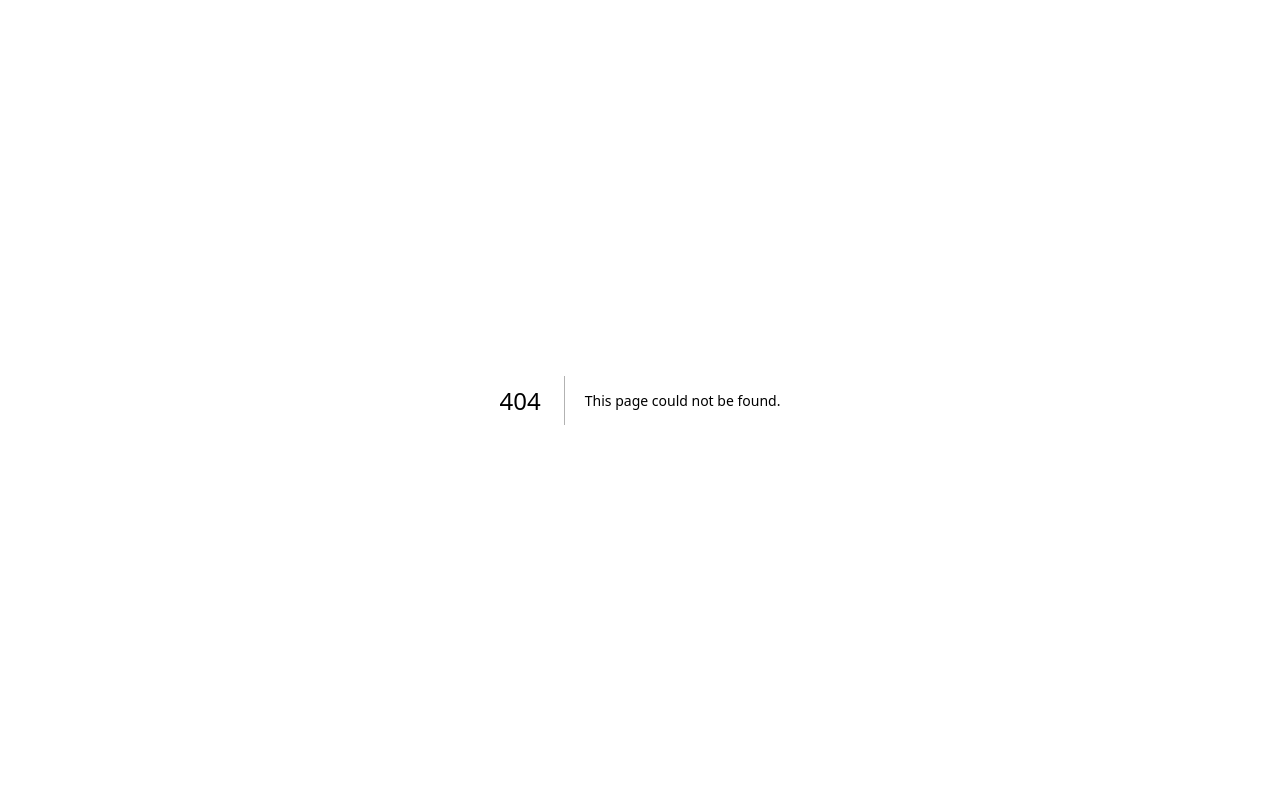
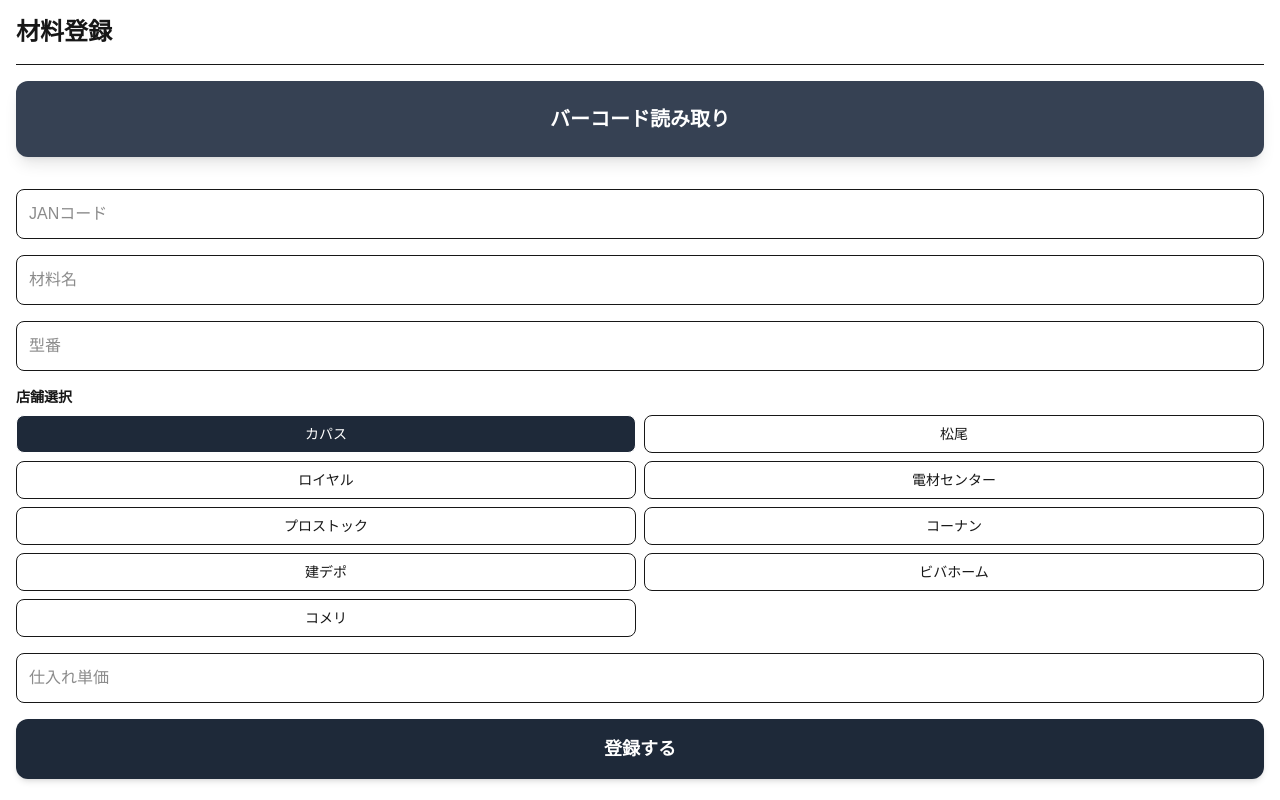
Before and after one commit to atec21793-debug/zaiko-app, a Next.js app: page /manage in a window 1280 px wide. Before the commit this address had no page. Built offline with nearby package versions, Linux system fonts and the light colour scheme; no server answers.

Commit message:
first commit

```diff
--- /dev/null
+++ b/app/components/BarcodeScanner.tsx
@@ -0,0 +1,43 @@
+'use client';
+import { useEffect } from 'react';
+import { Html5Qrcode } from 'html5-qrcode';
+
+export default function BarcodeScanner({ onScan }: { onScan: (text: string) => void }) {
+  useEffect(() => {
+    // ID "reader" の要素を作成
+    const config = { fps: 10, qrbox: { width: 250, height: 100 } };
+    const html5QrCode = new Html5Qrcode("reader");
+
+    // 背面カメラ(environment)を指定して起動
+    html5QrCode.start(
+      { facingMode: { exact: "environment" } },
+      config,
+      (decodedText) => {
+        onScan(decodedText);
+        html5QrCode.stop();
+      },
+      (errorMessage) => {
+        // 読み取り中のエラーは無視
+      }
+    ).catch((err) => {
+      // 背面カメラがない場合、デフォルトのカメラで再試行
+      html5QrCode.start(
+        { facingMode: "user" },
+        config,
+        (decodedText) => {
+          onScan(decodedText);
+          html5QrCode.stop();
+        },
+        () => {}
+      ).catch((err) => console.error("カメラ起動失敗:", err));
+    });
+
+    return () => {
+      if (html5QrCode.isScanning) {
+        html5QrCode.stop().catch(() => {});
+      }
+    };
+  }, [onScan]);
+
+  return <div id="reader" className="w-full"></div>;
+}
--- /dev/null
+++ b/app/lib/supabaseClient.ts
@@ -0,0 +1,7 @@
+// app/lib/supabaseClient.ts
+import { createClient } from '@supabase/supabase-js';
+
+const supabaseUrl = process.env.NEXT_PUBLIC_SUPABASE_URL!;
+const supabaseKey = process.env.NEXT_PUBLIC_SUPABASE_ANON_KEY!;
+
+export const supabase = createClient(supabaseUrl, supabaseKey);
--- /dev/null
+++ b/app/manage/page.tsx
@@ -0,0 +1,93 @@
+'use client';
+import { useState } from 'react';
+import { supabase } from '../lib/supabaseClient';
+import BarcodeScanner from '../components/BarcodeScanner';
+
+export default function ManagePage() {
+  const [formData, setFormData] = useState({
+    barcode: '',
+    name: '',
+    model_number: '',
+    store_name: 'カパス',
+    price: ''
+  });
+  const [isScanning, setIsScanning] = useState(false);
+
+  const stores = ['カパス', '松尾', 'ロイヤル', '電材センター', 'プロストック', 'コーナン', '建デポ', 'ビバホーム', 'コメリ'];
+
+  const onScanSuccess = (text: string) => {
+    setFormData({ ...formData, barcode: text });
+    setIsScanning(false);
+  };
+
+  const handleSubmit = async (e: React.FormEvent) => {
+    e.preventDefault();
+    const { error: prodError } = await supabase.from('products').insert([{
+      barcode: formData.barcode,
+      name: formData.name,
+      model_number: formData.model_number
+    }]);
+    const { error: priceError } = await supabase.from('unit_prices').insert([{
+      barcode: formData.barcode,
+      store_name: formData.store_name,
+      price: parseFloat(formData.price)
+    }]);
+
+    if (prodError || priceError) {
+      alert('登録失敗: ' + (prodError?.message || priceError?.message));
+    } else {
+      alert('登録しました！');
+      setFormData({ barcode: '', name: '', model_number: '', store_name: 'カパス', price: '' });
+    }
+  };
+
+  return (
+    <main className="p-4">
+      <h1 className="text-2xl font-bold mb-4">材料登録</h1>
+      <hr className="mb-4" />
+
+      {/* バーコード読み取りボタン / スキャナー表示エリア */}
+      {isScanning ? (
+        <div className="mb-8">
+          <BarcodeScanner onScan={onScanSuccess} />
+          <button onClick={() => setIsScanning(false)} className="w-full mt-2 bg-red-600 text-white p-2 rounded">キャンセル</button>
+        </div>
+      ) : (
+        <button
+          onClick={() => setIsScanning(true)}
+          className="w-full bg-gray-700 text-white p-6 rounded-xl font-bold text-xl shadow-lg mb-8"
+        >
+          バーコード読み取り
+        </button>
+      )}
+
+      <form onSubmit={handleSubmit} className="space-y-4">
+        <input type="text" placeholder="JANコード" className="w-full p-3 border rounded-lg" value={formData.barcode} onChange={(e) => setFormData({...formData, barcode: e.target.value})} required />
+        <input type="text" placeholder="材料名" className="w-full p-3 border rounded-lg" value={formData.name} onChange={(e) => setFormData({...formData, name: e.target.value})} required />
+        <input type="text" placeholder="型番" className="w-full p-3 border rounded-lg" value={formData.model_number} onChange={(e) => setFormData({...formData, model_number: e.target.value})} />
+
+        <div className="space-y-2">
+          <label className="block text-sm font-bold">店舗選択</label>
+          <div className="grid grid-cols-2 gap-2">
+            {stores.map((store) => (
+              <button
+                key={store}
+                type="button"
+                onClick={() => setFormData({...formData, store_name: store})}
+                className={`p-2 text-sm border rounded-lg ${formData.store_name === store ? 'bg-gray-800 text-white' : 'bg-white'}`}
+              >
+                {store}
+              </button>
+            ))}
+          </div>
+        </div>
+
+        <input type="number" placeholder="仕入れ単価" className="w-full p-3 border rounded-lg" value={formData.price} onChange={(e) => setFormData({...formData, price: e.target.value})} required />
+
+        <button type="submit" className="w-full bg-gray-800 text-white p-4 rounded-xl font-bold text-lg shadow-md">
+          登録する
+        </button>
+      </form>
+    </main>
+  );
+}
--- a/app/page.tsx
+++ b/app/page.tsx
@@ -1,65 +1,39 @@
-import Image from "next/image";
+import Link from 'next/link';
 
 export default function Home() {
+  const menuItems = [
+    { name: '入庫', href: '/receive', color: 'bg-gray-800' },
+    { name: '出庫', href: '/dispatch', color: 'bg-gray-800' },
+    { name: '材料管理', href: '/manage', color: 'bg-gray-800' },
+    { name: '履歴・集計', href: '/history', color: 'bg-gray-800' },
+    { name: '在庫一覧', href: '/inventory', color: 'bg-gray-800' },
+  ];
+
   return (
-    <div className="flex flex-col flex-1 items-center justify-center bg-zinc-50 font-sans dark:bg-black">
-      <main className="flex flex-1 w-full max-w-3xl flex-col items-center justify-between py-32 px-16 bg-white dark:bg-black sm:items-start">
-        <Image
-          className="dark:invert"
-          src="/next.svg"
-          alt="Next.js logo"
-          width={100}
-          height={20}
-          priority
-        />
-        <div className="flex flex-col items-center gap-6 text-center sm:items-start sm:text-left">
-          <h1 className="max-w-xs text-3xl font-semibold leading-10 tracking-tight text-black dark:text-zinc-50">
-            To get started, edit the page.tsx file.
-          </h1>
-          <p className="max-w-md text-lg leading-8 text-zinc-600 dark:text-zinc-400">
-            Looking for a starting point or more instructions? Head over to{" "}
-            <a
-              href="https://vercel.com/templates?framework=next.js&utm_source=create-next-app&utm_medium=appdir-template-tw&utm_campaign=create-next-app"
-              className="font-medium text-zinc-950 dark:text-zinc-50"
-            >
-              Templates
-            </a>{" "}
-            or the{" "}
-            <a
-              href="https://nextjs.org/learn?utm_source=create-next-app&utm_medium=appdir-template-tw&utm_campaign=create-next-app"
-              className="font-medium text-zinc-950 dark:text-zinc-50"
-            >
-              Learning
-            </a>{" "}
-            center.
-          </p>
-        </div>
-        <div className="flex flex-col gap-4 text-base font-medium sm:flex-row">
-          <a
-            className="flex h-12 w-full items-center justify-center gap-2 rounded-full bg-foreground px-5 text-background transition-colors hover:bg-[#383838] dark:hover:bg-[#ccc] md:w-[158px]"
-            href="https://vercel.com/new?utm_source=create-next-app&utm_medium=appdir-template-tw&utm_campaign=create-next-app"
-            target="_blank"
-            rel="noopener noreferrer"
-          >
-            <Image
-              className="dark:invert"
-              src="/vercel.svg"
-              alt="Vercel logomark"
-              width={16}
-              height={16}
-            />
-            Deploy Now
-          </a>
-          <a
-            className="flex h-12 w-full items-center justify-center rounded-full border border-solid border-black/[.08] px-5 transition-colors hover:border-transparent hover:bg-black/[.04] dark:border-white/[.145] dark:hover:bg-[#1a1a1a] md:w-[158px]"
-            href="https://nextjs.org/docs?utm_source=create-next-app&utm_medium=appdir-template-tw&utm_campaign=create-next-app"
-            target="_blank"
-            rel="noopener noreferrer"
-          >
-            Documentation
-          </a>
-        </div>
-      </main>
-    </div>
+    <main className="min-h-screen p-4 bg-gray-50">
+      <h1 className="text-xl font-bold mb-6 text-center">在庫管理システム</h1>
+
+      <div className="grid grid-cols-2 gap-4 mb-4">
+        {menuItems.slice(0, 2).map((item) => (
+          <Link key={item.name} href={item.href} className={`${item.color} text-white h-32 flex items-center justify-center rounded-xl text-lg font-bold shadow-lg`}>
+            {item.name}
+          </Link>
+        ))}
+      </div>
+
+      <div className="grid grid-cols-2 gap-4 mb-4">
+        {menuItems.slice(2, 4).map((item) => (
+          <Link key={item.name} href={item.href} className={`${item.color} text-white h-32 flex items-center justify-center rounded-xl text-lg font-bold shadow-lg`}>
+            {item.name}
+          </Link>
+        ))}
+      </div>
+
+      <div className="w-full">
+        <Link href={menuItems[4].href} className={`${menuItems[4].color} text-white h-24 flex items-center justify-center rounded-xl text-lg font-bold shadow-lg`}>
+          {menuItems[4].name}
+        </Link>
+      </div>
+    </main>
   );
 }
--- a/package.json
+++ b/package.json
@@ -9,6 +9,9 @@
     "lint": "eslint"
   },
   "dependencies": {
+    "@supabase/supabase-js": "^2.110.7",
+    "html5-qrcode": "^2.3.8",
+    "lucide-react": "^1.25.0",
     "next": "16.2.10",
     "react": "19.2.4",
     "react-dom": "19.2.4"
```
Also changed, not shown: 1 other file (tests, documents, lock files or other folders).
